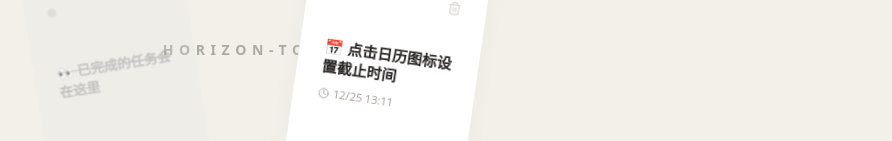
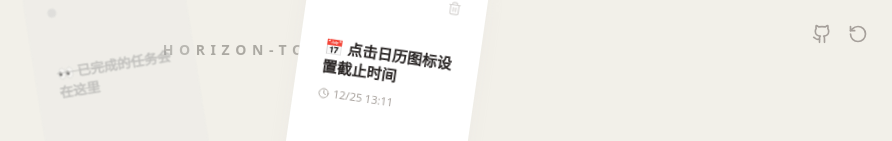
Before and after one commit to CQUPT-CZL/horizon-todo, a React (Vite) app: page / in a window 1280 px wide. Shown: the top 141 px of the page, without its empty margins (388-1280 px from the left). Built offline with nearby package versions, Linux system fonts and the light colour scheme.

Commit message:
feat: 添加重置确认弹窗和GitHub链接
添加重置数据确认弹窗防止误操作，并在右上角添加GitHub仓库链接

```diff
--- a/src/App.jsx
+++ b/src/App.jsx
@@ -1,6 +1,6 @@
 import React, { useState, useEffect, useRef } from 'react';
 import { motion, AnimatePresence } from 'framer-motion';
-import { Plus, Trash2, ArrowLeft, RotateCcw, Clock, Calendar } from 'lucide-react';
+import { Plus, Trash2, ArrowLeft, RotateCcw, Clock, Calendar, Github } from 'lucide-react';
 
 // --- 核心配置 (根据你的反馈调优) ---
 const ROWS = 3;             // 3行轨道，保证厚度
@@ -123,6 +123,7 @@ const SectorFinal = () => {
   const [inputValue, setInputValue] = useState('');
   const [inputPriority, setInputPriority] = useState('normal');
   const [inputDeadline, setInputDeadline] = useState(''); // 存储 datetime-local 字符串
+  const [showResetConfirm, setShowResetConfirm] = useState(false); // 控制重置确认弹窗
   const dateInputRef = useRef(null);
 
   // 监听 tasks 变化，自动同步到 LocalStorage
@@ -235,11 +236,41 @@ const SectorFinal = () => {
     setTasks(prev => prev.filter(t => t.id !== id));
   };
 
+  const handleReset = () => {
+    setShowResetConfirm(true);
+  };
+
+  const confirmReset = () => {
+    localStorage.removeItem(STORAGE_KEY);
+    setTasks(createSeedTasks());
+    setShowResetConfirm(false);
+  };
+
   return (
     <div className="relative w-full h-screen bg-[#F2F0E9] overflow-hidden flex flex-col items-center font-sans text-stone-700">
 
       <div className="absolute top-10 z-10 text-center opacity-40 select-none">
         <h1 className="text-sm font-bold tracking-[0.4em] uppercase">horizon-todo</h1>
+      </div>
+
+      {/* --- 右上角功能区 --- */}
+      <div className="absolute top-6 right-6 z-50 flex items-center gap-4">
+        <a
+          href="https://github.com/CQUPT-CZL/horizon-todo"
+          target="_blank"
+          rel="noopener noreferrer"
+          className="text-stone-400 hover:text-stone-800 transition-colors"
+          title="GitHub Repo"
+        >
+          <Github size={20} />
+        </a>
+        <button
+          onClick={handleReset}
+          className="text-stone-400 hover:text-red-500 transition-colors"
+          title="Reset Data"
+        >
+           <RotateCcw size={20} />
+        </button>
       </div>
 
       {/* --- 扇形容器 --- */}
@@ -441,6 +472,59 @@ const SectorFinal = () => {
             <button type="submit" disabled={!inputValue} className="absolute right-3 top-3 p-2 bg-stone-800 text-white rounded-xl hover:bg-black disabled:opacity-20 transition-all"><Plus size={20} /></button>
         </div>
       </form>
+
+      {/* --- 自定义重置确认弹窗 --- */}
+      <AnimatePresence>
+        {showResetConfirm && (
+          <div className="fixed inset-0 z-[10000] flex items-center justify-center p-4">
+            {/* 遮罩层 */}
+            <motion.div
+              initial={{ opacity: 0 }}
+              animate={{ opacity: 1 }}
+              exit={{ opacity: 0 }}
+              onClick={() => setShowResetConfirm(false)}
+              className="absolute inset-0 bg-stone-900/20 backdrop-blur-sm"
+            />
+
+            {/* 弹窗内容 */}
+            <motion.div
+              initial={{ opacity: 0, scale: 0.9, y: 20 }}
+              animate={{ opacity: 1, scale: 1, y: 0 }}
+              exit={{ opacity: 0, scale: 0.9, y: 20 }}
+              className="relative w-full max-w-sm bg-white rounded-2xl shadow-2xl p-6 overflow-hidden"
+            >
+               <div className="flex flex-col items-center text-center gap-4">
+                  <div className="w-12 h-12 rounded-full bg-rose-100 flex items-center justify-center text-rose-500">
+                    <RotateCcw size={24} />
+                  </div>
+
+                  <div className="space-y-2">
+                    <h3 className="text-lg font-bold text-stone-800">Confirm Reset?</h3>
+                    <p className="text-sm text-stone-500 leading-relaxed">
+                      This will clear all your tasks and restore the initial guide. <br/>
+                      <span className="text-rose-500 font-medium">This action cannot be undone.</span>
+                    </p>
+                  </div>
+
+                  <div className="grid grid-cols-2 gap-3 w-full mt-2">
+                    <button
+                      onClick={() => setShowResetConfirm(false)}
+                      className="py-3 px-4 rounded-xl bg-stone-100 text-stone-600 font-bold text-sm hover:bg-stone-200 transition-colors"
+                    >
+                      Cancel
+                    </button>
+                    <button
+                      onClick={confirmReset}
+                      className="py-3 px-4 rounded-xl bg-rose-500 text-white font-bold text-sm hover:bg-rose-600 shadow-lg shadow-rose-200 transition-all active:scale-95"
+                    >
+                      Yes, Reset
+                    </button>
+                  </div>
+               </div>
+            </motion.div>
+          </div>
+        )}
+      </AnimatePresence>
     </div>
   );
 };
```
